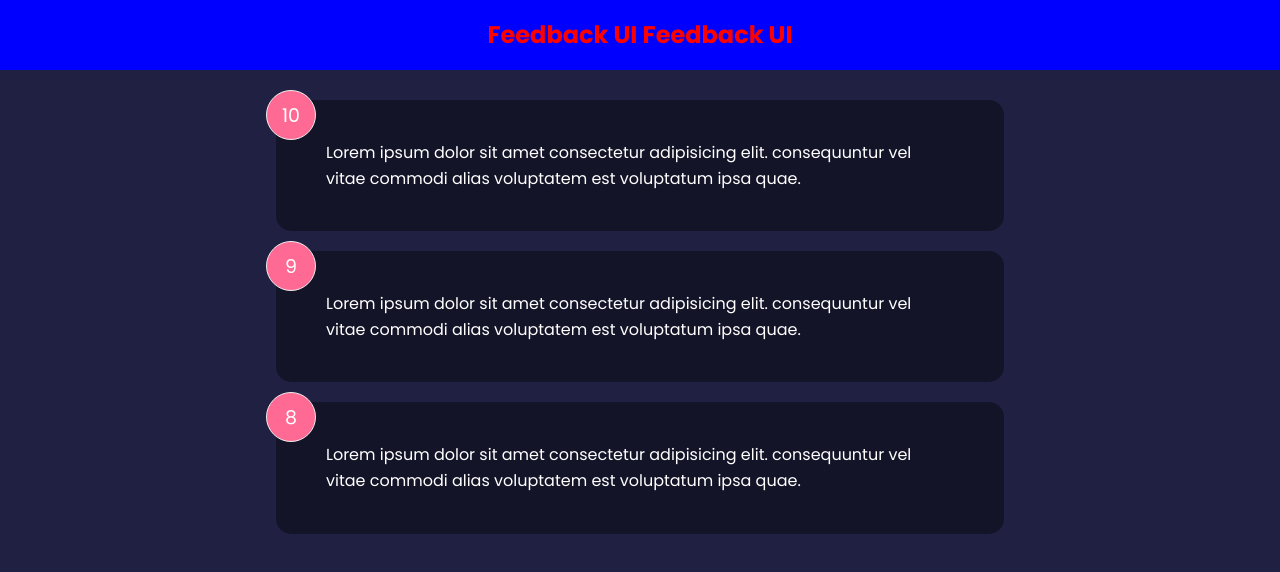
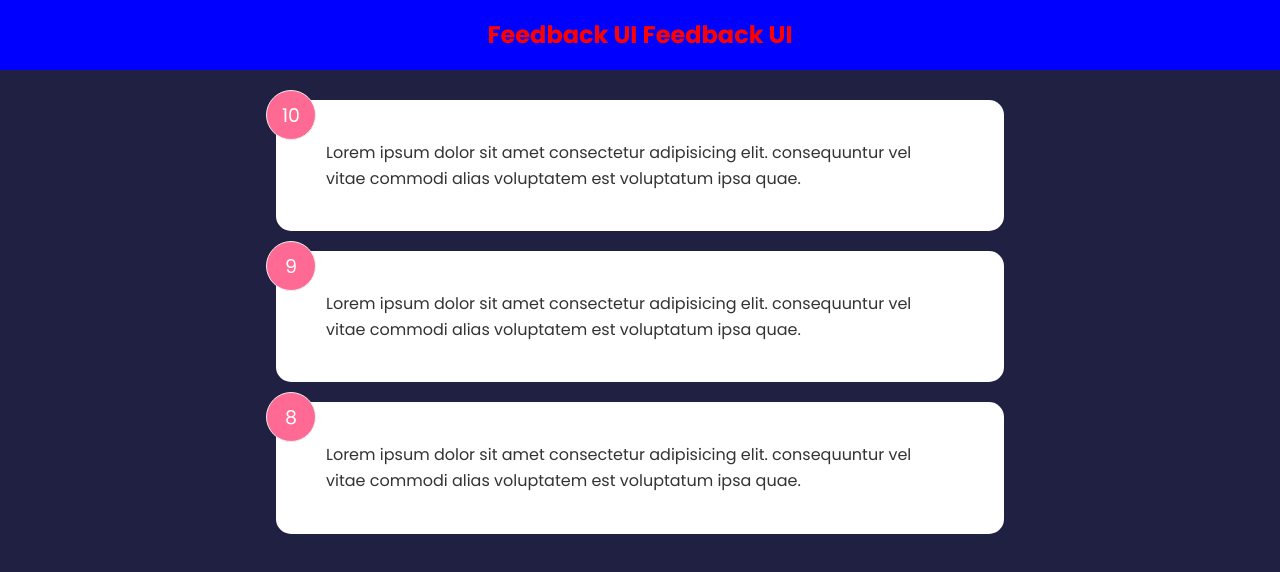
Before and after one commit to runcioa/feedback-app, a React (Create React App) app: page / in a window 1280 px wide. Shown: the top 572 px of the page. Built offline with nearby package versions, Linux system fonts and the light colour scheme.

Commit message:
Conditional style

```diff
--- a/src/components/FeedBackItem.jsx
+++ b/src/components/FeedBackItem.jsx
@@ -5,7 +5,7 @@ import Card from "./shared/Card";
 function FeedBackItem({ item }) {
   console.log(item);
   return (
-    <Card reverse = {true}>
+    <Card>
       <div className="num-display">{item.rating}</div>
       <div className="text-diplay">{item.text}</div>
     </Card>
--- a/src/components/shared/Card.jsx
+++ b/src/components/shared/Card.jsx
@@ -6,4 +6,9 @@ function Card({ children, reverse }) {
   return <div className={`card ${reverse && 'reverse'}`}>{children}</div>;
 }
 
+
+Card.defaultProps = {
+    reverse: false,
+};
+
 export default Card;
```
